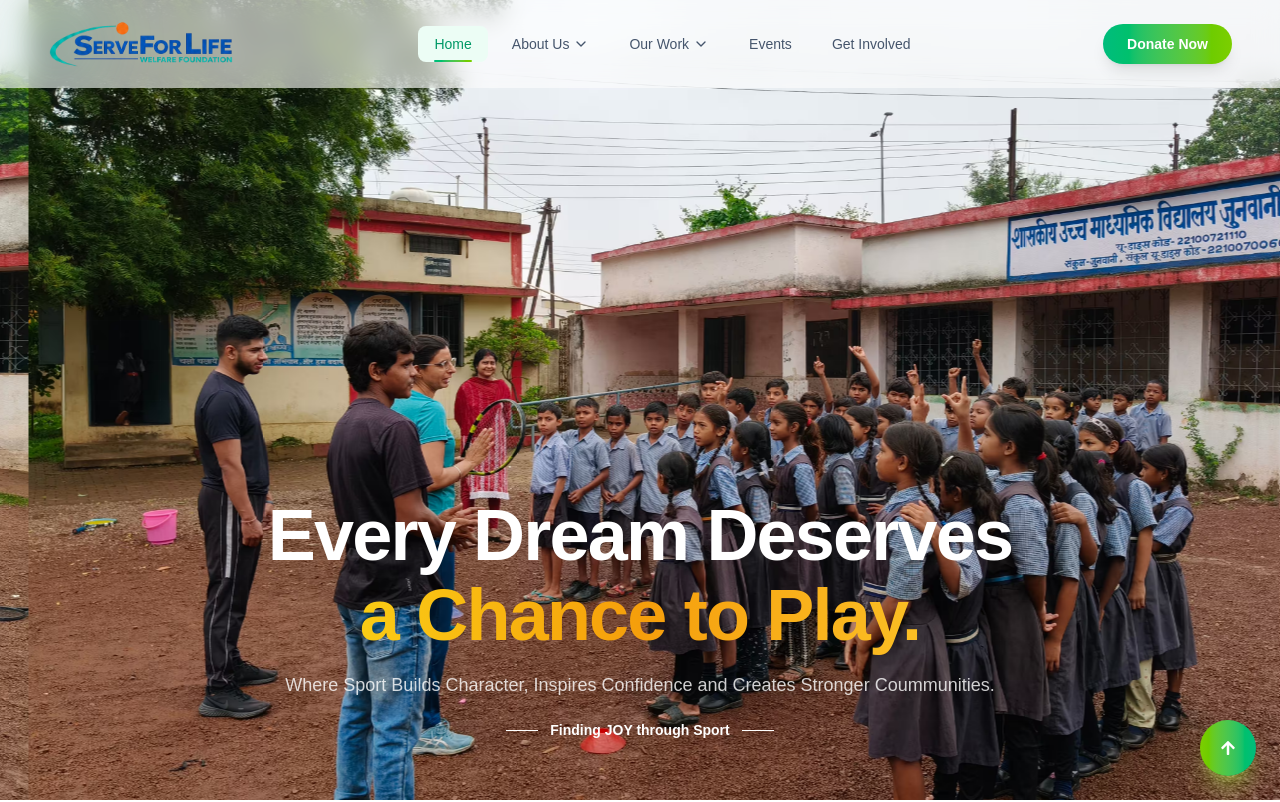
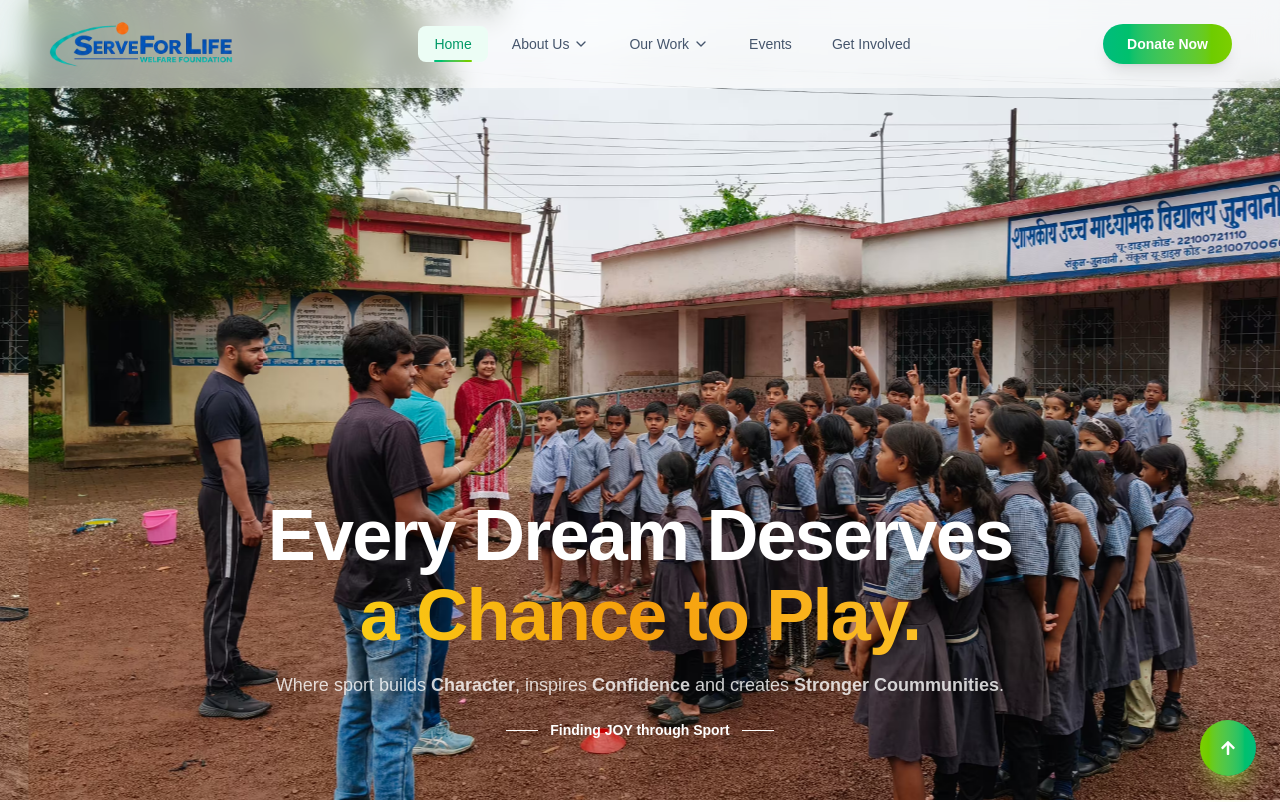
Before and after one commit to Shivanshu666/Serve-For-Life-Welfare-Foundation, a Next.js app in the folder frontend/: page / in a window 1280 px wide. Shown: the top 802 px of the page. Built offline with nearby package versions, Linux system fonts and the light colour scheme.

Commit message:
add text-2

```diff
--- a/frontend/components/home/PreHero.tsx
+++ b/frontend/components/home/PreHero.tsx
@@ -116,7 +116,7 @@ export default function Home() {
 
                 {/* Supporting subtext */}
                 <p className="mx-auto mt-4 max-w-3xl text-sm font-light leading-relaxed text-white/80 drop-shadow-lg sm:text-base md:text-lg">
-                    Where Sport Builds Character, Inspires Confidence and Creates Stronger Coummunities.
+                    Where sport builds <span className="font-bold">Character</span>, inspires <span className="font-bold">Confidence</span> and creates <span className="font-bold">Stronger Coummunities</span>.
                 </p>
 
                 {/* Small decorative note */}
--- a/frontend/components/involved/Involved1.tsx
+++ b/frontend/components/involved/Involved1.tsx
@@ -201,7 +201,7 @@ Be a Part of the Change
           </div>
 
           <div className="mt-15 text-center">
-            <p className="text-black text-bold">
+            <p className="text-black text-xl italic text-bold">
               Choose a way to support us and help create opportunities for every child to play, learn and thrive.
             </p>
           </div>
--- a/frontend/components/work/Program2.tsx
+++ b/frontend/components/work/Program2.tsx
@@ -38,12 +38,6 @@ export default function Program2() {
   {/* Collage Grid — 3 cols × 2 rows */}
   <div className="absolute inset-0 grid grid-cols-3 grid-rows-2 gap-0">
     {[
-      // "/images/program22.jpg",
-      // "/images/program22.jpg",
-      // "/images/program22.jpg",
-      // "/images/program22.jpg",
-      // "/images/program22.jpg",
-      // "/images/program22.jpg",
     "/gallery/fsnl2025/G20.jpeg",
     "/gallery/fsnl2025/G23.jpeg",
     "/gallery/fsnl2025/G27.jpeg",
--- a/frontend/components/work/Program3.tsx
+++ b/frontend/components/work/Program3.tsx
@@ -53,7 +53,7 @@ export default function Program3() {
           </span>
 
           <h1 className="mt-3 text-3xl font-bold sm:text-4xl lg:text-5xl">
-            Tennis Development Program
+           ServeForLife Tennis Development Program
           </h1>
 
           <p className="mt-2 max-w-2xl text-sm text-white/90 sm:text-base">
```
